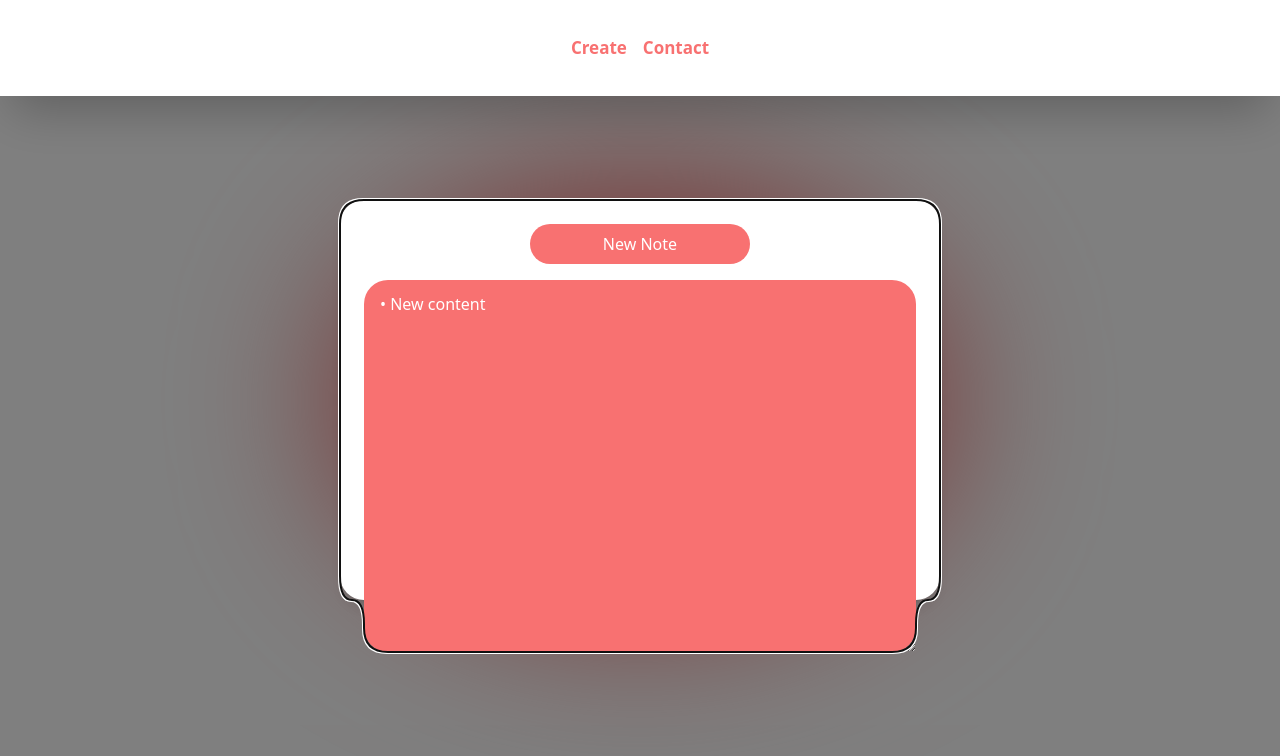
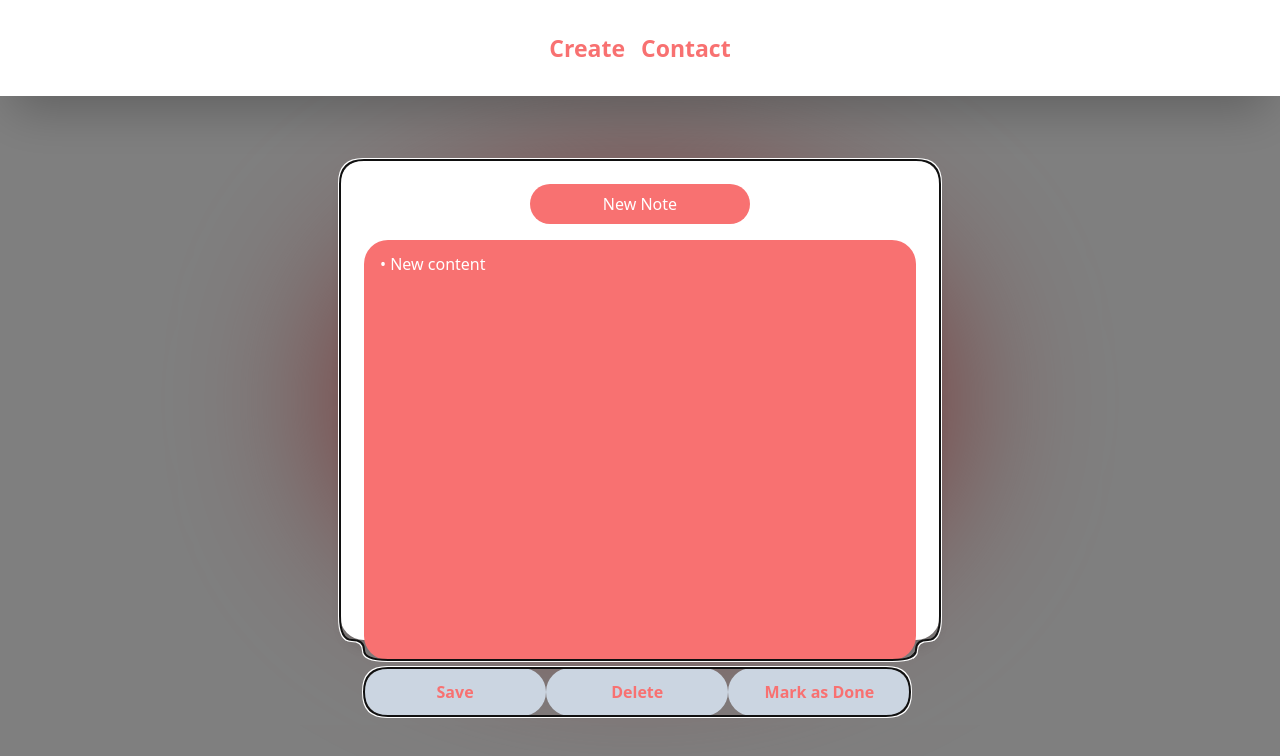
Before and after one commit to eycis/my-notepad, a Next.js app: page / in a window 1280 px wide. Both pictures are taken after a click on the element "Create". Shown: the top 756 px of the page. Built offline with nearby package versions, Linux system fonts and the light colour scheme.

Commit message:
buttons add

```diff
--- a/components/Note.tsx
+++ b/components/Note.tsx
@@ -22,6 +22,7 @@ const Note = ({ open, handleClose, saveNote, note }: model) => {
   }, [note]);
 
   const handleSave = () => {
+    console.log("handlesave");
     saveNote(title, content, done);
     handleClose();
   };
@@ -39,7 +40,9 @@ const Note = ({ open, handleClose, saveNote, note }: model) => {
 
   return (
     <Modal open={open} onClose={handleClose}>
-      <div className='absolute top-1/2 left-1/2 transform -translate-x-1/2 -translate-y-1/2 w-[90%] h-[50%] max-w-[600px] bg-white p-6 rounded-3xl shadow-lg'>
+      {/* bude nutné přidat style pro mobilní verze */}
+      <div className='absolute top-1/2 left-1/2 transform -translate-x-1/2 -translate-y-1/2 w-[90%] h-[60%] max-w-[600px]
+     bg-white p-6 rounded-3xl shadow-lg'>
       <input
           className="block w-[40%] p-2 rounded-3xl bg-red-400  mx-auto mb-4 text-white text-center"
           value={title}
@@ -48,25 +51,29 @@ const Note = ({ open, handleClose, saveNote, note }: model) => {
         <textarea
           className="block w-[100%] pt-3 px-4 rounded-3xl bg-red-400 mx-auto text-white"
           value={content}
-          rows={15}
+          rows={17}
           onChange={(e) => setContent(e.target.value)}
           onKeyDown={handleContentKeyDown}
         />
-      </div>
-        {/* <div className="flex mt-4 space-x-4">
       <button
-            className="px-[1.5rem] py-[0.3rem] text-[18px] font-bold uppercase bg-[#0f0e0f] text-violet-400 hover:text-gray-950 hover:bg-violet-400 transition-all duration-200"
-            onClick={handleSave}
-          >
+        className="action-button"
+        onClick={handleSave}>
         Save
       </button>
       <button
-            className="px-[1.5rem] py-[0.3rem] text-[18px] font-bold uppercase bg-[#0f0e0f] text-red-400 hover:text-gray-950 hover:bg-red-400 transition-all duration-200"
-            onClick={handleClose}
+        className="action-button"
+        //</div>onClick={}
         >
-            Close
+        Delete
       </button>
       <button
+        className="action-button"
+        onClick={handleMarkAsDone}>
+        Mark as Done
+      </button>
+      </div>
+
+          {/* <button
             className="px-6 py-1 text-[18px] font-bold uppercase bg-[#0f0e0f] text-green-400 hover:text-gray-950 hover:bg-green-400 transition-all duration-200"
             onClick={handleMarkAsDone}
             disabled = {done}
--- a/styles/globals.css
+++ b/styles/globals.css
@@ -6,11 +6,14 @@
 
 @layer components {
   .nav-link {
-    @apply relative font-bold text-red-400 cursor-pointer text-[17px] w-fit md:block after:block after:content-['']
+    @apply relative font-bold text-red-400 cursor-pointer text-[23px] w-fit md:block after:block after:content-['']
     after:absolute after:h-[4px] after:bg-red-400 after:w-full after:scale-x-0 hover:after:scale-x-100
     after:transition after:duration-300 after:origin-center hidden
   }
   .modal-screen{
     @appy
   }
+  .action-button{
+    @apply mt-2 w-[33%] p-3 rounded-3xl bg-slate-300 text-red-400 font-bold hover:text-slate-300 hover:bg-red-400 transition-all duration-500
+  }
 }
```
Lines whose indentation alone changed are shown as unchanged.
